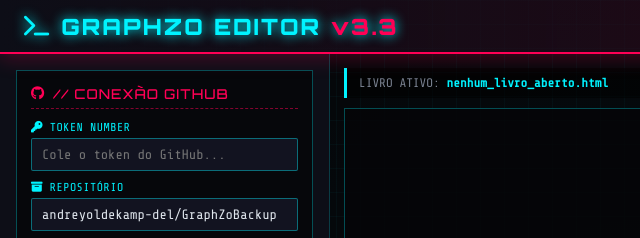
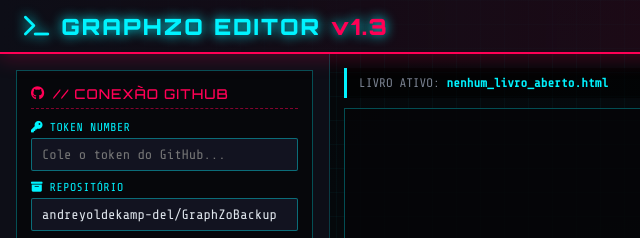
Before and after one commit to andreyoldekamp-del/EditorGraphZo, a plain HTML site: page Index.html in a window 1280 px wide. Shown: the top 238 px of the page, 0-640 px from the left. Drawn offline with nearby package versions, Linux system fonts and the light colour scheme.

Commit message:
Update Index.html

```diff
--- a/Index.html
+++ b/Index.html
@@ -550,7 +550,7 @@
 <body>
 
 <header>
-  <h1><i class="fa-solid fa-terminal"></i> GRAPHZO EDITOR <span style="color: var(--neon-magenta);">v3.3</span></h1>
+  <h1><i class="fa-solid fa-terminal"></i> GRAPHZO EDITOR <span style="color: var(--neon-magenta);">v1.3</span></h1>
   <div class="status-indicator">
     <div class="pulse" id="statusPulse"></div>
     <span id="statusText">NEURAL LINK ACTIVE</span>
```
